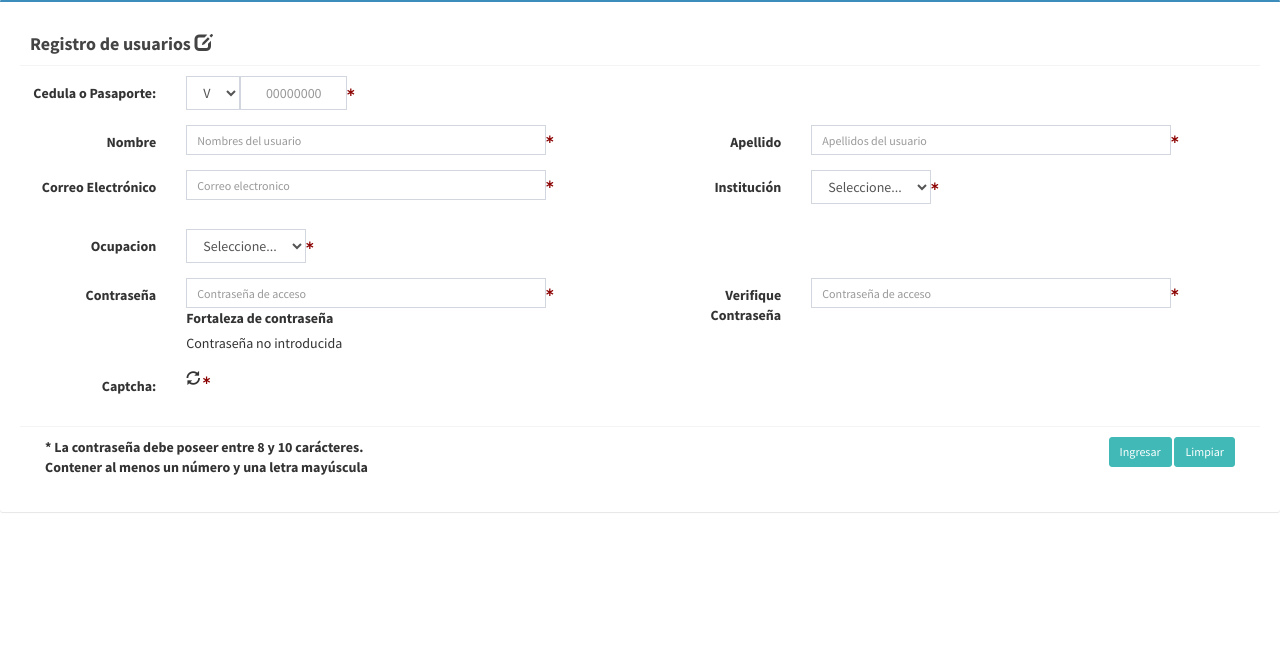
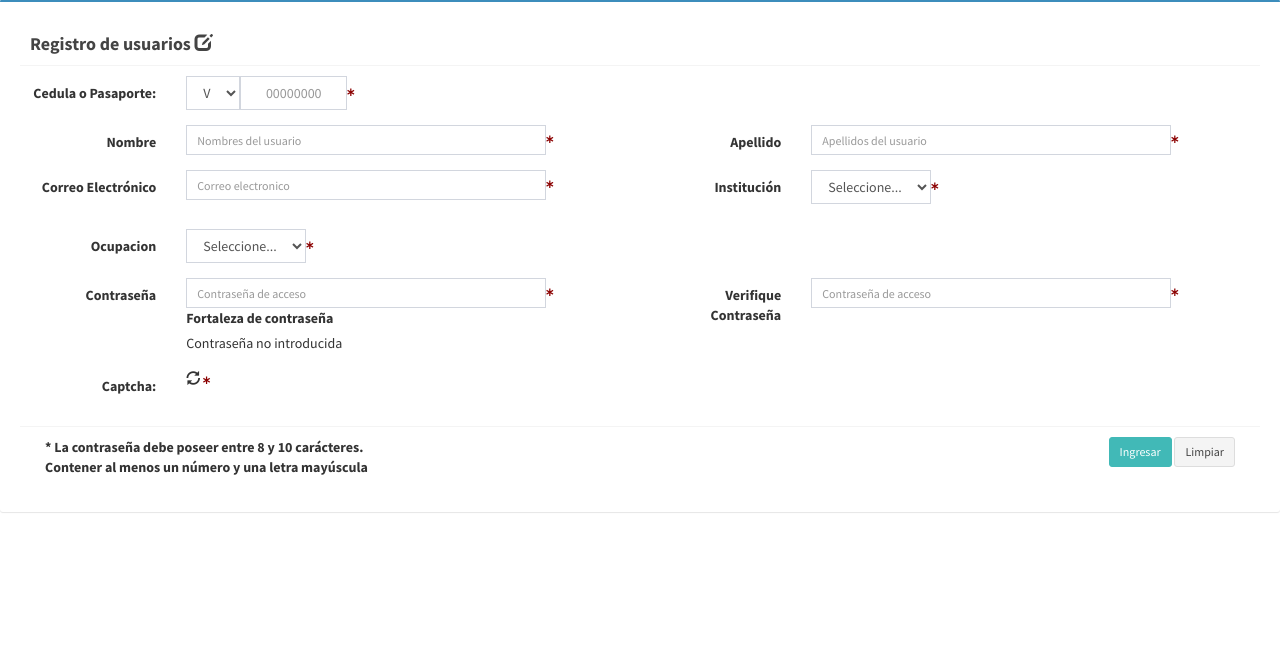
Before and after one commit to lbarrios1985/seiven-cenditel, a Django app: page /registro/ in a window 1280 px wide. Shown: the part 51-717 px from the top of the page. Run offline with Django 3.2, Linux system fonts and the light colour scheme; data that the repository does not hold is empty; some libraries are stand-ins or nearby versions; some web fonts are replaced.

Commit message:
modificación en estilo del botón limpiar

```diff
--- a/usuario/templates/usuario.registro.html
+++ b/usuario/templates/usuario.registro.html
@@ -165,7 +165,7 @@
                 </div>
                 <div class="col-md-6 text-right">
                     <button type="submit" class="btn btn-primary btn-sm">{% trans 'Ingresar' %}</button>
-                    <button type="reset" class="btn btn-primary btn-sm">{% trans 'Limpiar' %}</button>
+                    <button type="reset" class="btn btn-default btn-sm">{% trans 'Limpiar' %}</button>
                 </div>
             </div>
         </div>
```
